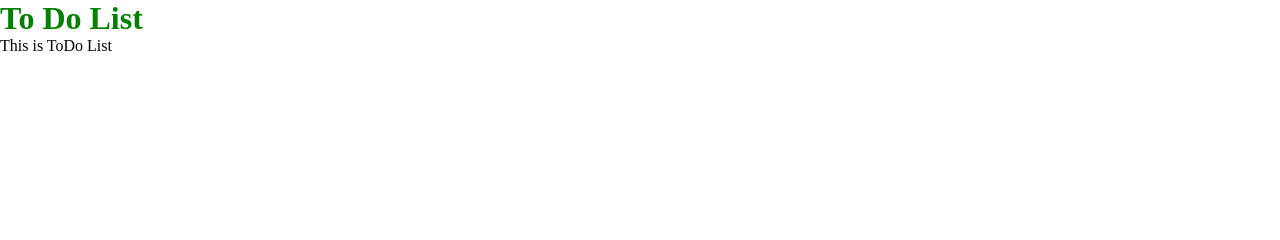
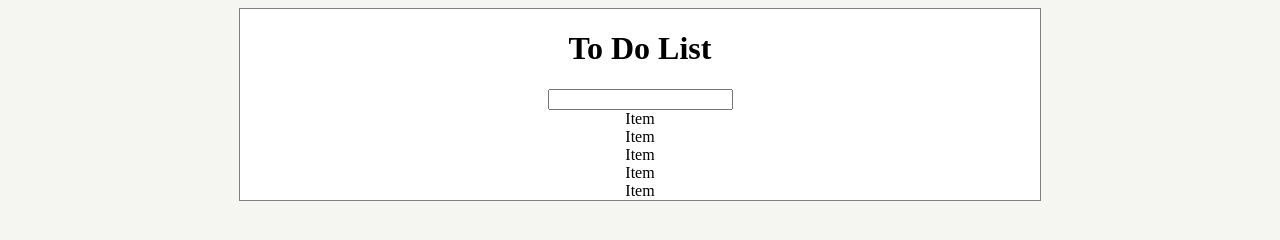
Before and after one commit to IrinaFitas/andersen-internship-todo-list, a website built with webpack: page index.html in a window 1280 px wide. Built offline with nearby package versions, Linux system fonts and the light colour scheme.

Commit message:
#2_create basic structure of toDo

```diff
--- a/index.html
+++ b/index.html
@@ -7,9 +7,16 @@
     <title>ToDoList</title>
 </head>
 <body>
-    <h1 class="title">To Do List</h1>
-    <div class="description">
-        This is ToDo List
+    <div class="container">
+        <h1 class="title">To Do List</h1>
+        <div class="input-field"><input type="text"></div>
+        <ul class="list">
+            <li>Item</li>
+            <li>Item</li>
+            <li>Item</li>
+            <li>Item</li>
+            <li>Item</li>
+        </ul>
     </div>
 </body>
 </html>
--- a/src/css/style.css
+++ b/src/css/style.css
@@ -1,11 +1,25 @@
-* {
+body {
+    background-color: rgba(224, 224, 210, 0.3);
+}
+.container {
+    display: flex;
+    flex-direction: column;
+    width: 800px;
+    margin: 0 auto;
+    border: 1px solid grey;
+    align-items: center;
+    background-color: #ffffff;
+}
+
+.list {
     margin: 0;
     padding: 0;
-}
-.title {
-    color: green;
+    list-style: none;
 }
 
-div {
-    font-size: 16px;
+@media (max-width: 800px) {
+    .container {
+        width: 100%;
+        margin: 0 40px;
+    }
 }
--- /dev/null
+++ b/src/js/Controller.js
@@ -0,0 +1,13 @@
+import View from "./View.js";
+import Model from "./Model.js";
+
+
+
+export default function Controller(view, model) {
+    this.view = view;
+    this.model = model;
+}
+
+Controller.prototype.show = function() {
+    console.log("I`m Controller");
+}
--- /dev/null
+++ b/src/js/Item.js
@@ -0,0 +1,3 @@
+function Item(item) {
+    this.item = item;
+}
--- /dev/null
+++ b/src/js/Model.js
@@ -0,0 +1,9 @@
+import Controller from "./Controller.js";
+
+export default function Model() {
+    this.listItems = [];
+}
+
+Model.prototype.show = function() {
+    console.log("I`m Model");
+}
--- /dev/null
+++ b/src/js/View.js
@@ -0,0 +1,4 @@
+import Controller from "./Controller.js";
+function View() {
+
+}
--- a/src/js/index.js
+++ b/src/js/index.js
@@ -1,5 +1,10 @@
+import Controller from "./Controller.js";
+import Model from "./Model.js";
 import script from "./script.js";
 import "./../css/style.css";
 
 script.showSomething();
-console.log(script.intersection([1,2,3], [4,3,2]));
+let a = new Controller();
+a.show();
+let b = new Model();
+b.show();
```
Also changed, not shown: src/js/EventEmitter.js (added).
